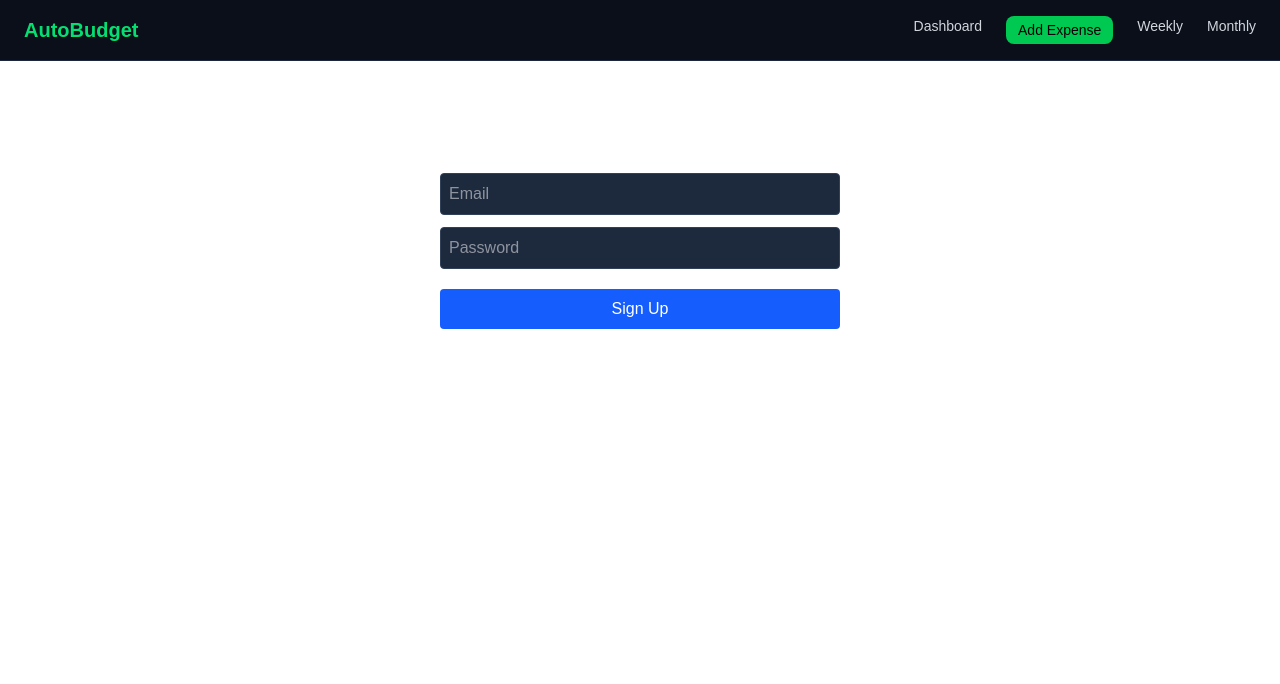
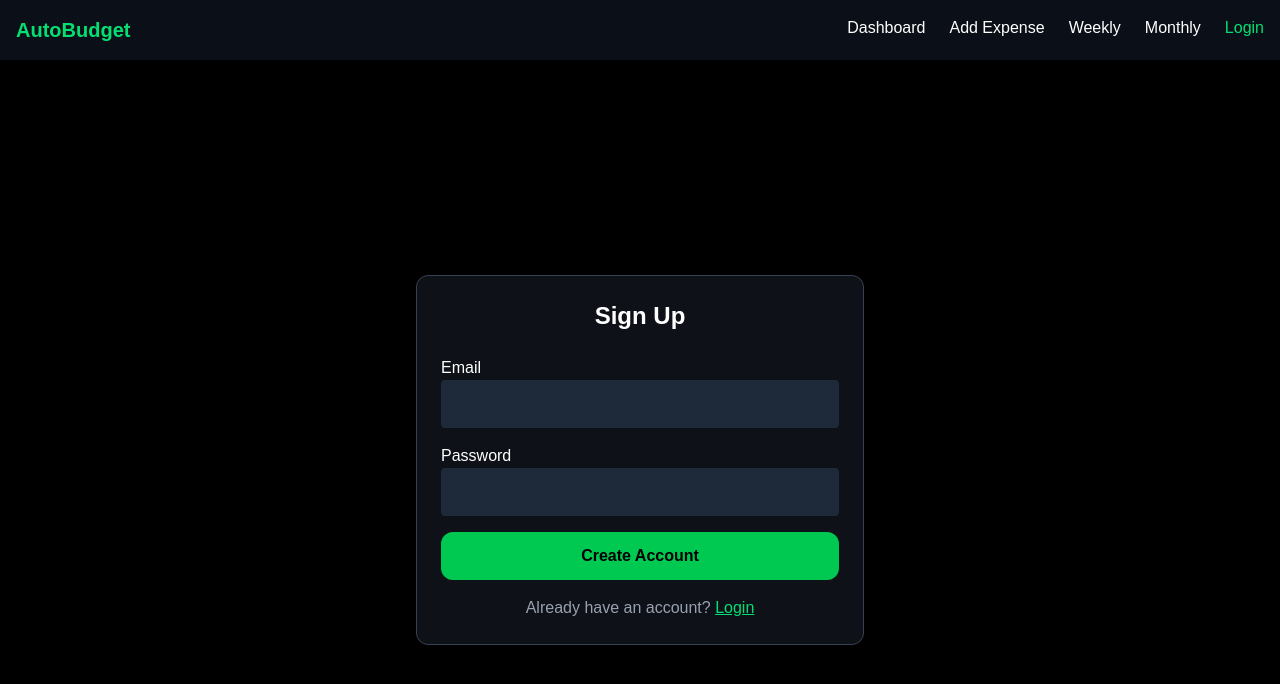
Before and after one commit to vashishtpatel2007-tech/autoBugdet2.0, a Next.js app: page /auth/signup in a window 1280 px wide. Shown: the top 684 px of the page. Built offline with nearby package versions, Linux system fonts and the light colour scheme; no server answers.

Commit message:
Add login & signup pages

```diff
--- a/app/auth/login/page.tsx
+++ b/app/auth/login/page.tsx
@@ -6,51 +6,61 @@ import { useRouter } from "next/navigation";
 
 export default function LoginPage() {
   const router = useRouter();
-
   const [email, setEmail] = useState("");
   const [password, setPassword] = useState("");
-  const [message, setMessage] = useState("");
+  const [errorMsg, setErrorMsg] = useState("");
 
-  const handleLogin = async () => {
+  const login = async () => {
+    setErrorMsg("");
+
     const { data, error } = await supabase.auth.signInWithPassword({
       email,
       password,
     });
 
     if (error) {
-      setMessage(error.message);
-    } else {
-      setMessage("Success!");
-      router.push("/");
+      setErrorMsg(error.message);
+      return;
     }
+
+    router.push("/dashboard"); // redirect after login
   };
 
   return (
-    <div className="p-6 max-w-md mx-auto mt-10 text-white">
-      <h1 className="text-2xl font-bold mb-4">Login</h1>
+    <div className="min-h-screen bg-black text-white flex items-center justify-center">
+      <div className="w-full max-w-md bg-[#0e1118] p-6 rounded-xl border border-gray-700">
+        <h1 className="text-2xl mb-6 font-semibold text-center">Login</h1>
 
+        <label>Email</label>
         <input
           type="email"
-        placeholder="Email"
-        className="w-full p-2 mb-3 rounded bg-slate-800 border border-slate-700"
+          className="w-full p-3 rounded bg-gray-800 mb-4"
           onChange={(e) => setEmail(e.target.value)}
         />
 
+        <label>Password</label>
         <input
           type="password"
-        placeholder="Password"
-        className="w-full p-2 mb-3 rounded bg-slate-800 border border-slate-700"
+          className="w-full p-3 rounded bg-gray-800 mb-4"
           onChange={(e) => setPassword(e.target.value)}
         />
 
+        {errorMsg && <p className="text-red-400 mb-3">{errorMsg}</p>}
+
         <button
-        onClick={handleLogin}
-        className="w-full bg-blue-600 hover:bg-blue-700 p-2 rounded mt-2"
+          onClick={login}
+          className="w-full py-3 bg-green-500 text-black rounded-xl font-semibold"
         >
           Login
         </button>
 
-      {message && <p className="text-red-400 mt-3">{message}</p>}
+        <p className="text-center text-gray-400 mt-4">
+          Don’t have an account?{" "}
+          <a href="/auth/signup" className="text-green-400 underline">
+            Sign Up
+          </a>
+        </p>
+      </div>
     </div>
   );
 }
--- a/app/auth/signup/page.tsx
+++ b/app/auth/signup/page.tsx
@@ -4,53 +4,63 @@ import { useState } from "react";
 import { supabase } from "@/lib/supabaseClient";
 import { useRouter } from "next/navigation";
 
-export default function SignupPage() {
+export default function SignUpPage() {
   const router = useRouter();
-
   const [email, setEmail] = useState("");
   const [password, setPassword] = useState("");
-  const [message, setMessage] = useState("");
+  const [errorMsg, setErrorMsg] = useState("");
 
-  const handleSignup = async () => {
-    const { data, error } = await supabase.auth.signUp({
+  const signup = async () => {
+    setErrorMsg("");
+
+    const { error } = await supabase.auth.signUp({
       email,
       password,
     });
 
     if (error) {
-      setMessage(error.message);
-    } else {
-      setMessage("Signup successful! Check your email.");
-      router.push("/auth/login");
+      setErrorMsg(error.message);
+      return;
     }
+
+    router.push("/auth/login"); // after signup redirect to login
   };
 
   return (
-    <div className="p-6 max-w-md mx-auto mt-10 text-white">
-      <h1 className="text-2xl font-bold mb-4">Create Account</h1>
+    <div className="min-h-screen bg-black text-white flex items-center justify-center">
+      <div className="w-full max-w-md bg-[#0e1118] p-6 rounded-xl border border-gray-700">
+        <h1 className="text-2xl mb-6 font-semibold text-center">Sign Up</h1>
 
+        <label>Email</label>
         <input
           type="email"
-        placeholder="Email"
-        className="w-full p-2 mb-3 rounded bg-slate-800 border border-slate-700"
+          className="w-full p-3 rounded bg-gray-800 mb-4"
           onChange={(e) => setEmail(e.target.value)}
         />
 
+        <label>Password</label>
         <input
           type="password"
-        placeholder="Password"
-        className="w-full p-2 mb-3 rounded bg-slate-800 border border-slate-700"
+          className="w-full p-3 rounded bg-gray-800 mb-4"
           onChange={(e) => setPassword(e.target.value)}
         />
 
+        {errorMsg && <p className="text-red-400 mb-3">{errorMsg}</p>}
+
         <button
-        onClick={handleSignup}
-        className="w-full bg-blue-600 hover:bg-blue-700 p-2 rounded mt-2"
+          onClick={signup}
+          className="w-full py-3 bg-green-500 text-black rounded-xl font-semibold"
         >
-        Sign Up
+          Create Account
         </button>
 
-      {message && <p className="text-red-400 mt-3">{message}</p>}
+        <p className="text-center text-gray-400 mt-4">
+          Already have an account?{" "}
+          <a href="/auth/login" className="text-green-400 underline">
+            Login
+          </a>
+        </p>
+      </div>
     </div>
   );
 }
--- a/app/components/Navbar.tsx
+++ b/app/components/Navbar.tsx
@@ -1,40 +1,46 @@
 "use client";
 
+import { useEffect, useState } from "react";
+import { supabase } from "@/lib/supabaseClient";
 import Link from "next/link";
-import { usePathname } from "next/navigation";
 
 export default function Navbar() {
-  const pathname = usePathname();
+  const [user, setUser] = useState<any>(null);
 
-  const linkClass = (path: string) =>
-    pathname === path
-      ? "text-green-400 font-semibold"
-      : "text-gray-300 hover:text-white";
+  useEffect(() => {
+    const load = async () => {
+      const { data } = await supabase.auth.getUser();
+      setUser(data.user);
+    };
+    load();
+  }, []);
+
+  const logout = async () => {
+    await supabase.auth.signOut();
+    window.location.href = "/auth/login";
+  };
 
   return (
-    <nav className="w-full bg-[#0a0f1a] border-b border-[#1c263f] px-6 py-4 flex justify-between items-center sticky top-0 z-50">
-      {/* Logo */}
-      <Link href="/dashboard" className="text-green-400 text-xl font-bold">
+    <nav className="w-full bg-[#0b0f17] p-4 flex justify-between text-white">
+      <Link href="/dashboard" className="text-green-400 font-semibold text-xl">
         AutoBudget
       </Link>
 
-      {/* Navigation Links */}
-      <div className="flex gap-6 text-sm">
-        <Link href="/dashboard" className={linkClass("/dashboard")}>
-          Dashboard
-        </Link>
+      <div className="flex gap-6">
+        <Link href="/dashboard">Dashboard</Link>
+        <Link href="/expenses">Add Expense</Link>
+        <Link href="/analysis/weekly">Weekly</Link>
+        <Link href="/analysis/monthly">Monthly</Link>
 
-        <Link href="/expenses" className="px-3 py-1 rounded-lg bg-green-500 text-black">
-          Add Expense
-        </Link>
-
-        <Link href="/analysis/weekly" className={linkClass("/analysis/weekly")}>
-          Weekly
-        </Link>
-
-        <Link href="/analysis/monthly" className={linkClass("/analysis/monthly")}>
-          Monthly
-        </Link>
+        {user ? (
+          <button onClick={logout} className="text-red-400">
+            Logout
+          </button>
+        ) : (
+          <Link href="/auth/login" className="text-green-400">
+            Login
+          </Link>
+        )}
       </div>
     </nav>
   );
```
Lines whose indentation alone changed are shown as unchanged.
